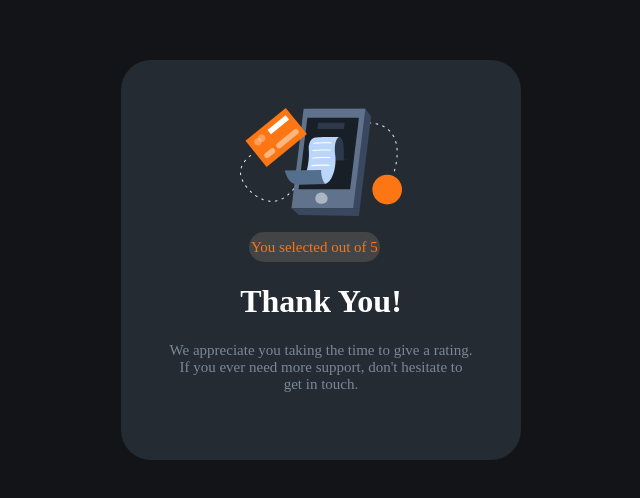
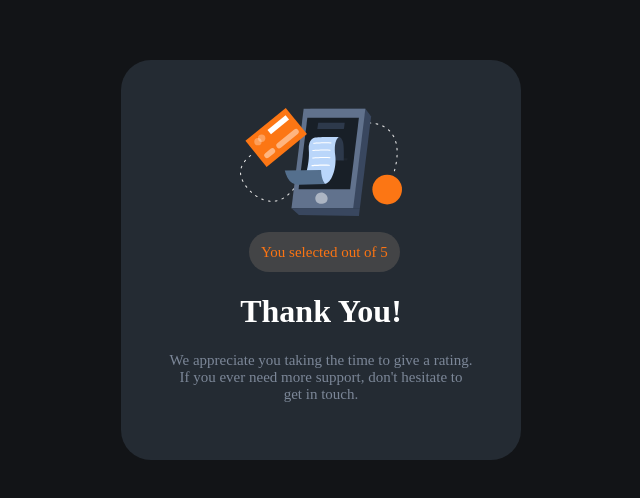
Before and after one commit to lamba01/ratingcardd, a plain HTML site: page Rating Card/Thankspage.html in a window 1280 px wide. Shown: the part 140-638 px from the top of the page, without its empty margins (319-959 px from the left). Drawn offline with Linux system fonts and the light colour scheme.

Commit message:
Update style.css

```diff
--- a/Rating Card/style.css
+++ b/Rating Card/style.css
@@ -91,6 +91,7 @@ button:hover {
     display: flex;
     justify-content: center;
     align-items: center;
+     padding: 5px 10px
  }
  .ratingNo p {
     color: hsl(25, 97%, 53%);
```
